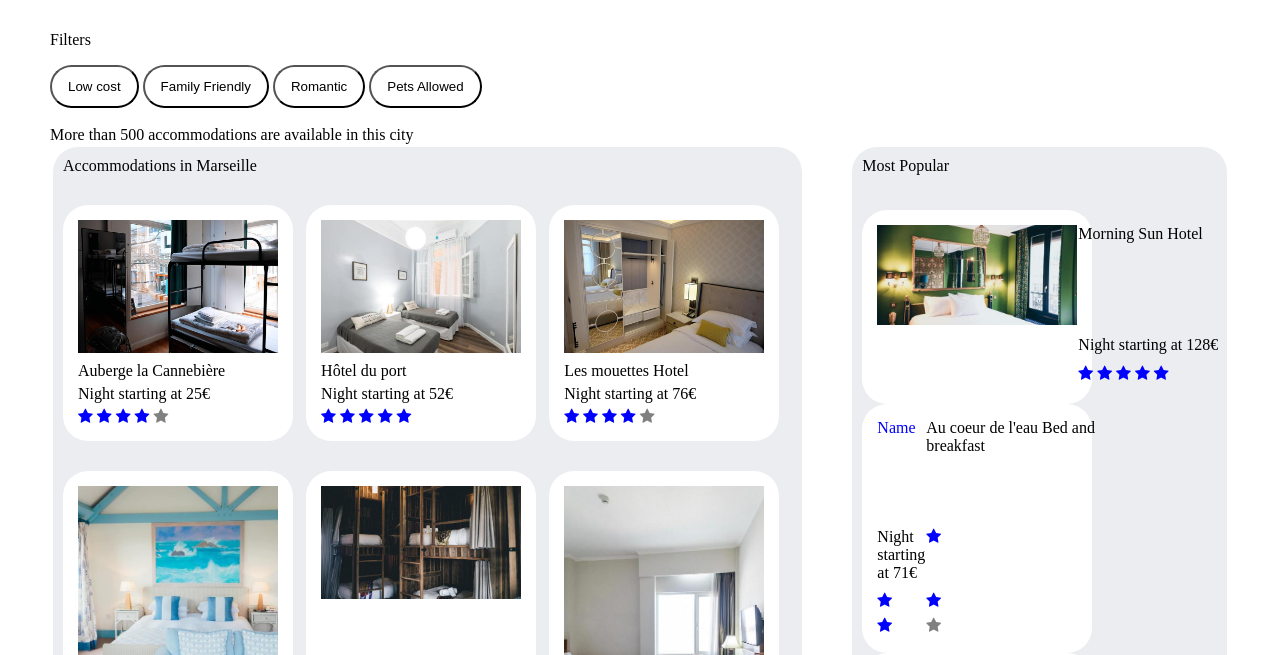
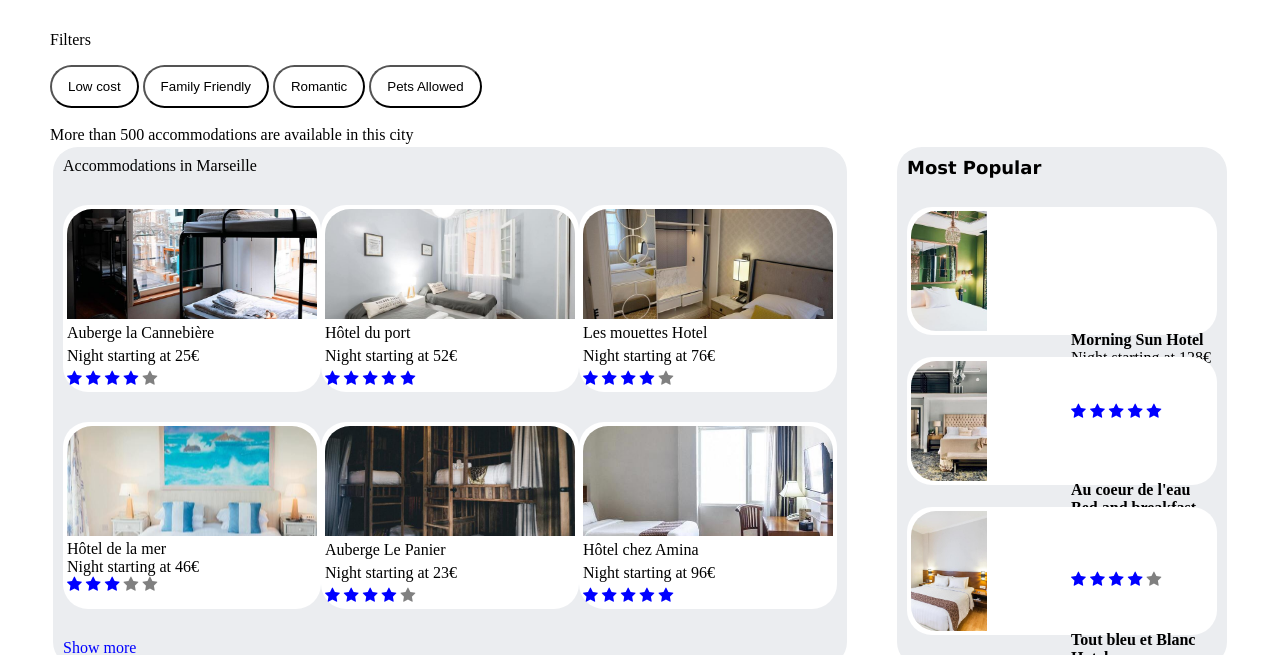
Before and after one commit to andreeache/AndreeaChelaru_2_09302020_A, a plain HTML site: page index.html in a window 1280 px wide. Shown: the part 145-800 px from the top of the page. Drawn offline with Linux system fonts and the light colour scheme.

Commit message:
styled the main section

```diff
--- a/css/style.css
+++ b/css/style.css
@@ -66,9 +66,9 @@ a {
   grid-template-rows: 4;
   background-color: white;
   border-radius: 25px;
-  padding: 15px;
+  padding: 4px;
   height: 100 px;
-  width: 200px;
+  width: 250px;
   object-fit: cover;
   row-gap: 5px;
 }
@@ -87,26 +87,44 @@ a {
   max-width: inherit;
   max-height: inherit;
   width: inherit;
+  height: 110px;
+  object-fit: cover;
+  border-top-left-radius: inherit;
+  border-top-right-radius: inherit;
+}
+
+/* .accommodations-name{
+  grid-row: 2;
+  max-width: inherit;
+  max-height: inherit;
+  width: inherit;
   height: inherit;
   object-fit: cover;
 }
 
-/* .accommodations-name{
-  grid-row: 2;
-}
-
 .price-info{
   grid-row: 3;
+  max-width: inherit;
+  max-height: inherit;
+  width: 150px;
+  height: inherit;
+  object-fit: contain;
 }
 
 .rating{
   grid-row: 4;
+  max-width: inherit;
+  max-height: inherit;
+  width: 150px;
+  height: inherit;
+  object-fit: contain;
+}
+   */
 
-} */
 
 .most-popular{
   display: grid;
-  grid-template: repeat(10% 30% 30% 30%)  / repeat(1, 1fr);
+  grid-template: 10% 30% 30% 30%  / 1fr;
   background-color: #ebedf0;
   border-radius: 25px;
   padding: 10px;
@@ -115,44 +133,54 @@ a {
   width: inherit;
   height: inherit;
   object-fit: cover;
+  column-gap: 10px;
+}
+
+.most-popular-title {
+  font-weight: bold;
+  font-size: large;
+  font-family: 'Lucida Sans', 'Lucida Sans Regular', 'Lucida Grande', 'Lucida Sans Unicode', Geneva, Verdana, sans-serif;
 }
 
 .popular-section{
-  display: grid;
-  grid-template-columns: 2;
-  grid-template-rows: 3;
   background-color: white;
+  object-fit: contain;
   border-radius: 25px;
-  padding: 15px;
-  height: 100 px;
-  width: 200px;
-  object-fit: cover;
-  row-gap: 5px;
-  column-gap: 1px;
+  padding: 4px;
+  height: 80%;
+  width: inherit;
 
 }
 
 .popular-image{
-  grid-column-start: 1;
-  grid-row-start: 1;
-  grid-row-end: 4;
-  max-width: inherit;
+  width: 50%;
+  height: 100%;
   max-height: inherit;
-  width: 200px;
-  height: 100px;
   object-fit: cover;
+  padding-right: 10px;
+  border-top-left-radius: inherit;
+  border-bottom-left-radius: inherit;
+  float: left;
+}
+
+.popular-text {
+  width: 47%;
+  height: 90%;
+  float: right;
 }
 
 .popular-name{
-  grid-column-start: 2;
-  grid-row-start: 1;
-  grid-row-end: 2;
-  max-width: inherit;
-  max-height: inherit;
-  width: 200px;
-  height: 100px;
-  object-fit: cover;
+  font-weight: bold;
+}
 
+.popular-rating{
+  object-fit: contain;
+  position: relative;
+  top: 33%;
+}
+
+.symbol {
+  float: right;
 }
 
 .activities {
@@ -318,19 +346,6 @@ flex-basis: 33.333333%;
 }
 
 
-
-
-.most_popular {
-  border: 2px solid white;
-  display: flex;
-  flex-direction:column;
-  background-color:lightgray;
-  padding: 20px;
-  width: 30%;
-  height: 300px;
-
-}
-
 .checked {
   color: blue;
 }
--- a/index.html
+++ b/index.html
@@ -50,7 +50,8 @@
 
             <div class="accommodations-section">
                 <picture class="accommodations-image">
-                    <source srcset="images/hebergements/4_small/marcus-loke-WQJvWU_HZFo-unsplash.jpg" media="(min-width: 600px)">
+                    <source srcset="images/hebergements/4_small/marcus-loke-WQJvWU_HZFo-unsplash.jpg"
+                        media="(min-width: 600px)">
                     <img class="accommodations-image"
                         src="images/hebergements/4_small/marcus-loke-WQJvWU_HZFo-unsplash.jpg" alt=Hotel Cannebiere>
                 </picture>
@@ -68,7 +69,8 @@
 
             <div class="accommodations-section">
                 <picture class="accommodations-image">
-                    <source srcset="images/hebergements/4_small/fred-kleber-gTbaxaVLvsg-unsplash.jpg" media="(min-width: 600px)">
+                    <source srcset="images/hebergements/4_small/fred-kleber-gTbaxaVLvsg-unsplash.jpg"
+                        media="(min-width: 600px)">
                     <img class="accommodations-image"
                         src="images/hebergements/4_small/fred-kleber-gTbaxaVLvsg-unsplash.jpg" alt="Hotel du port">
                 </picture>
@@ -85,7 +87,8 @@
 
             <div class="accommodations-section">
                 <picture class="accommodations-image">
-                    <source srcset="images/hebergements/4_small/reisetopia-B8WIgxA_PFU-unsplash.jpg" media="min-width: 600px">
+                    <source srcset="images/hebergements/4_small/reisetopia-B8WIgxA_PFU-unsplash.jpg"
+                        media="min-width: 600px">
                     <img class="accommodations-image"
                         src="images/hebergements/4_small/reisetopia-B8WIgxA_PFU-unsplash.jpg" alt="Les mouettes Hotel">
                 </picture>
@@ -102,7 +105,8 @@
 
             <div class="accommodations-section">
                 <picture class="accommodations-image">
-                    <source srcset="images/hebergements/4_small/annie-spratt-Eg1qcIitAuA-unsplash.jpg" media="min-width: 600px">
+                    <source srcset="images/hebergements/4_small/annie-spratt-Eg1qcIitAuA-unsplash.jpg"
+                        media="min-width: 600px">
                     <img class="accommodations-image"
                         src="images/hebergements/4_small/annie-spratt-Eg1qcIitAuA-unsplash.jpg" alt="Hotel de la mer">
                     <div class="accommodations-name">Hôtel de la mer</div>
@@ -118,7 +122,8 @@
 
             <div class="accommodations-section">
                 <picture class="accommodations-image">
-                    <source srcset="images/hebergements/4_small/nicate-lee-kT-ZyaiwBe0-unsplash.jpg" media="min-width: 600px">
+                    <source srcset="images/hebergements/4_small/nicate-lee-kT-ZyaiwBe0-unsplash.jpg"
+                        media="min-width: 600px">
                     <img class="accommodations-image"
                         src="images/hebergements/4_small/nicate-lee-kT-ZyaiwBe0-unsplash.jpg" alt="Auberge Le Panier">
                 </picture>
@@ -135,9 +140,11 @@
 
             <div class="accommodations-section">
                 <picture class="accommodations-image">
-                    <source srcset="images/hebergements/4_small/febrian-zakaria-M6S1WvfW68A-unsplash" media="min-width: 600px">
+                    <source srcset="images/hebergements/4_small/febrian-zakaria-M6S1WvfW68A-unsplash"
+                        media="min-width: 600px">
                     <img class="accommodations-image"
-                    src="images/hebergements/4_small/febrian-zakaria-M6S1WvfW68A-unsplash.jpg" alt="Hotel chez Amina">
+                        src="images/hebergements/4_small/febrian-zakaria-M6S1WvfW68A-unsplash.jpg"
+                        alt="Hotel chez Amina">
                 </picture>
                 <div class="accommodations-name">Hôtel chez Amina</div>
                 <div class="price-info">Night starting at 96€</div>
@@ -155,16 +162,19 @@
 
         <div class="most-popular">
             <div class="most-popular-title">Most Popular</div>
-            <div class="symbol"></div>
-            <div class="popular-section">
+
+            <div class="popular-section" style="grid-row: ;">
                 <picture class="popular-image">
-                    <source src="images/hebergements/4_small/emile-guillemot-Bj_rcSC5XfE-unsplash.jpg" media="min-width: 600px">
+                    <source srcset="images/hebergements/4_small/emile-guillemot-Bj_rcSC5XfE-unsplash.jpg"
+                        media="min-width: 600px">
                     <img class="popular-image"
-                        src="images/hebergements/4_small/emile-guillemot-Bj_rcSC5XfE-unsplash.jpg" alt="Morning Sun Hotel">
+                        src="images/hebergements/4_small/emile-guillemot-Bj_rcSC5XfE-unsplash.jpg"
+                        alt="Morning Sun Hotel">
                 </picture>
+                <div class="popular-text">
                     <div class="popular-name">Morning Sun Hotel</div>
-                <div class="popular-price">Night starting at 128€</div>
-                <div class="rating">
+                    <div>Night starting at 128€</div>
+                    <div class="popular-rating">
                         <span class="fa fa-star checked"></span>
                         <span class="fa fa-star checked"></span>
                         <span class="fa fa-star checked"></span>
@@ -172,23 +182,19 @@
                         <span class="fa fa-star checked"></span>
                     </div>
                 </div>
-
-            <div class="popular-section">
-                <div class="au-coeur-image"><a href>Name<img src=""></a></div>
-                <div class="popular-name">Au coeur de l'eau Bed and breakfast</div>
-                <div class="popular-price">Night starting at 71€</div>
-                <span class="fa fa-star checked"></span>
-                <span class="fa fa-star checked"></span>
-                <span class="fa fa-star checked"></span>
-                <span class="fa fa-star checked"></span>
-                <span class="fa fa-star uncheked"></span>
             </div>
 
             <div class="popular-section">
-                <div class="tout-bleu-image"><a href>Name<img src=""></a></div>
-                <div class="popular-name">Tout bleu et Blanc Hotel</div>
-                <div class="popular-price">Night starting at 68€</div>
-                <div class="rating"></div>
+                <picture class="popular-image">
+                    <source srcset="images/hebergements/4_small/aw-creative-VGs8z60yT2c-unsplash.jpg"
+                        media="min-width: 600px">
+                    <img class="popular-image" src="images/hebergements/4_small/aw-creative-VGs8z60yT2c-unsplash.jpg"
+                        alt="Au coeur de l'eau Bed and breakfast">
+                </picture>
+                <div class="popular-text">
+                    <div class="popular-name">Au coeur de l'eau Bed and breakfast</div>
+                    <div>Night starting at 71€</div>
+                    <div class="popular-rating">
                         <span class="fa fa-star checked"></span>
                         <span class="fa fa-star checked"></span>
                         <span class="fa fa-star checked"></span>
@@ -198,8 +204,29 @@
                 </div>
             </div>
 
+            <div class="popular-section">
+                <picture class="popular-image">
+                    <source srcset="images/hebergements/4_small/febrian-zakaria-sjvU0THccQA-unsplash.jpg"
+                        media="min-width: 600px">
+                    <img class="popular-image"
+                        src="images/hebergements/4_small/febrian-zakaria-sjvU0THccQA-unsplash.jpg"
+                        alt="Tout bleu et Blanc Hotel">
+                </picture>
+                <div class="popular-text">
+                    <div class="popular-name">Tout bleu et Blanc Hotel</div>
+                    <div>Night starting at 68€</div>
+                    <div class="popular-rating">
+                        <span class="fa fa-star checked"></span>
+                        <span class="fa fa-star checked"></span>
+                        <span class="fa fa-star checked"></span>
+                        <span class="fa fa-star checked"></span>
+                        <span class="fa fa-star uncheked"></span>
+                    </div>
+                </div>
+            </div>
         </div>
 
+        </div>
     </section>
 
     <br>
```
Lines whose indentation alone changed are shown as unchanged.
